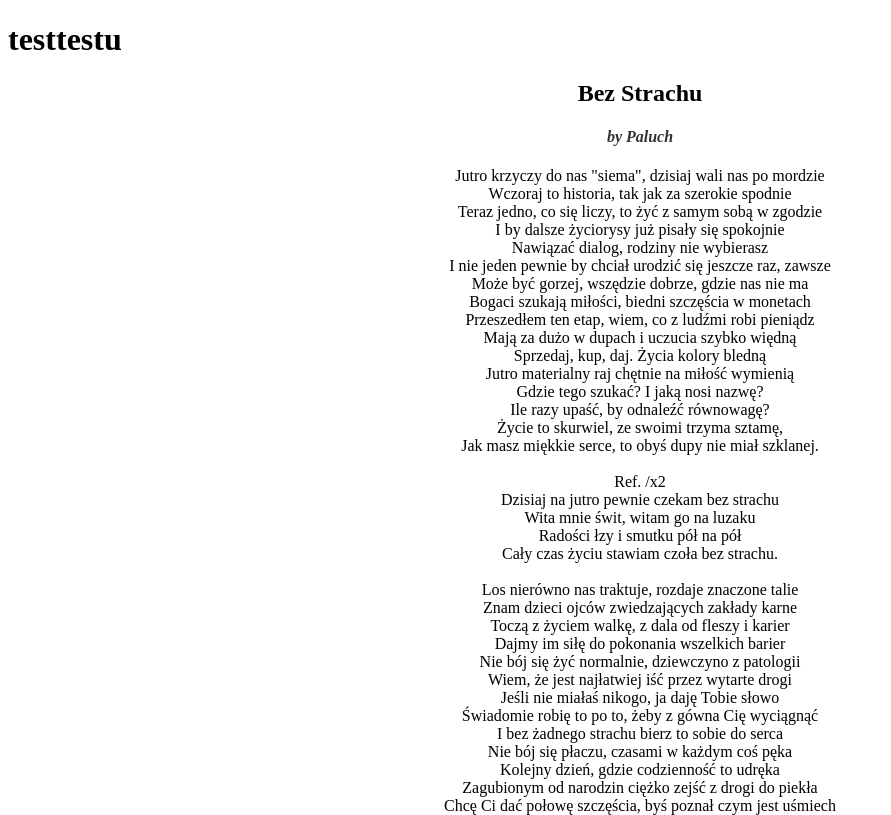
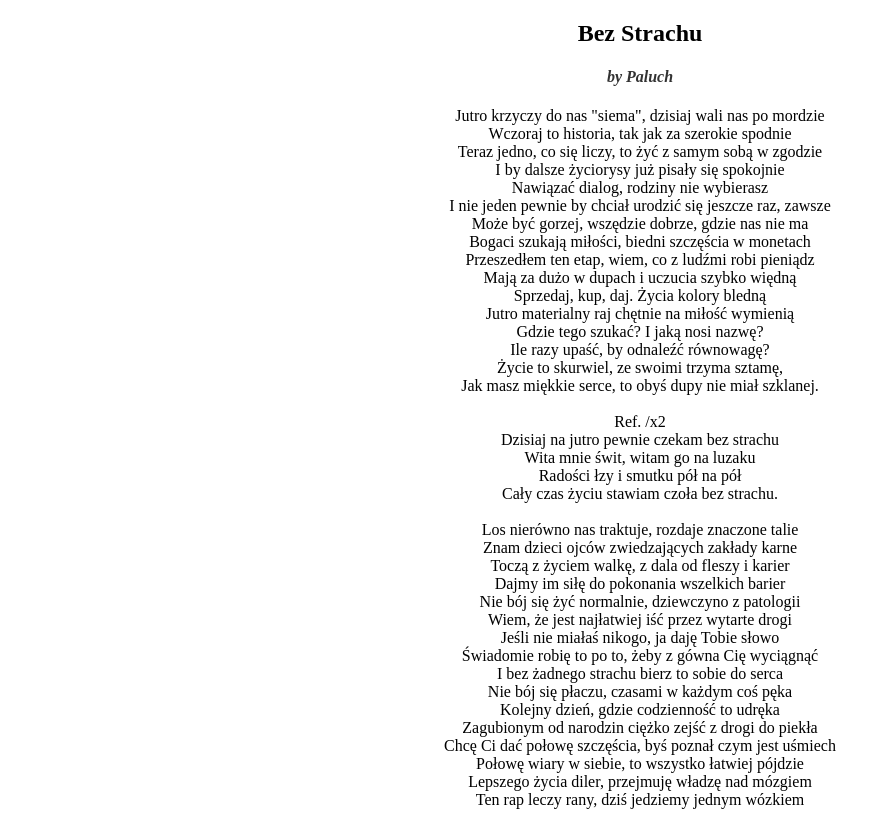
Before and after one commit to 1MrHous1/nauka-gita, a plain HTML site: page index.html in a window 1280 px wide. Shown: the top 815 px of the page, without its empty margins (0-891 px from the left). Drawn offline with Linux system fonts and the light colour scheme.

```diff
--- a/index.html
+++ b/index.html
@@ -7,7 +7,7 @@
     <title>Document</title>
 </head>
 <body>
-    <h1>testtestu</h1>
+
     <div class="song-text" id="songText">
         <h2 class="mb-2">Bez Strachu</h2>
         <h4><i>by Paluch</i></h4>
```
